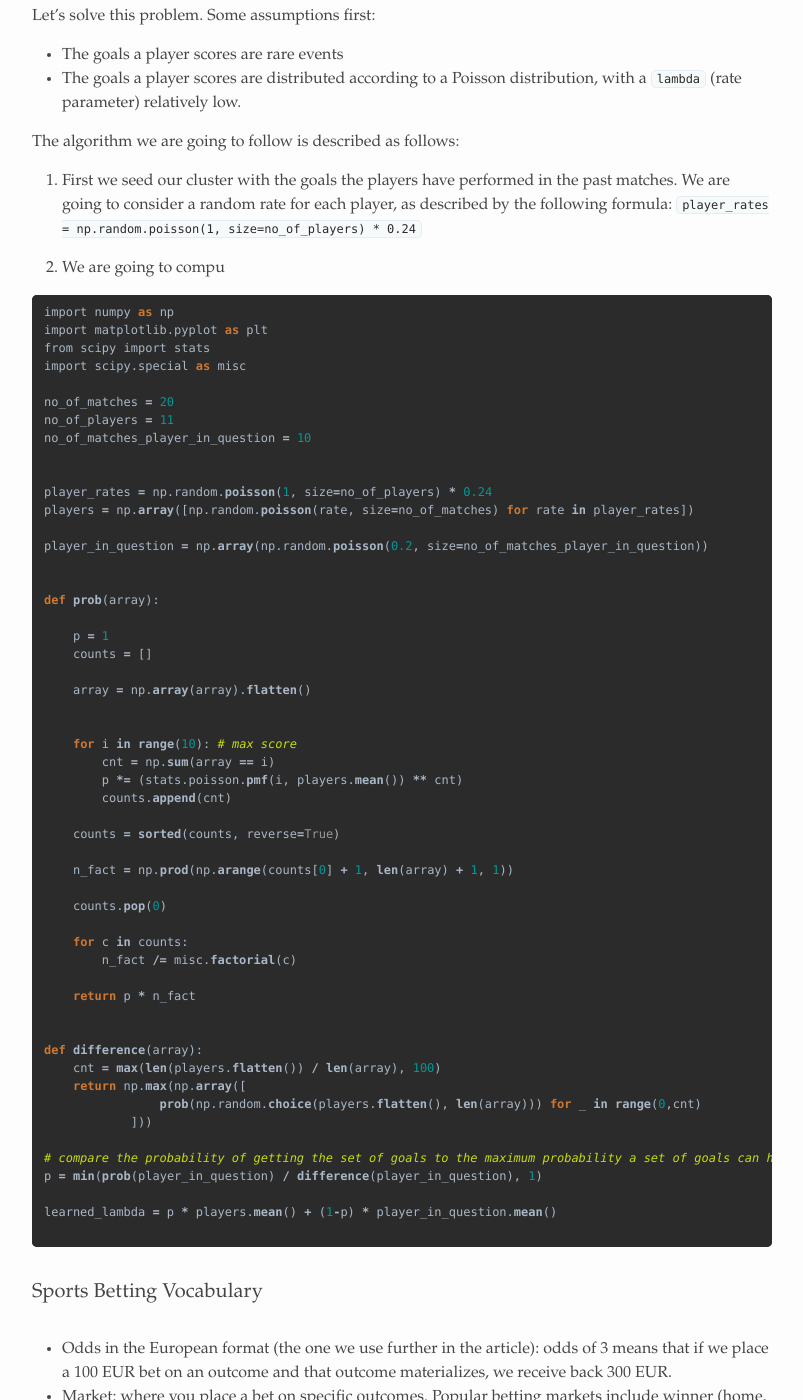
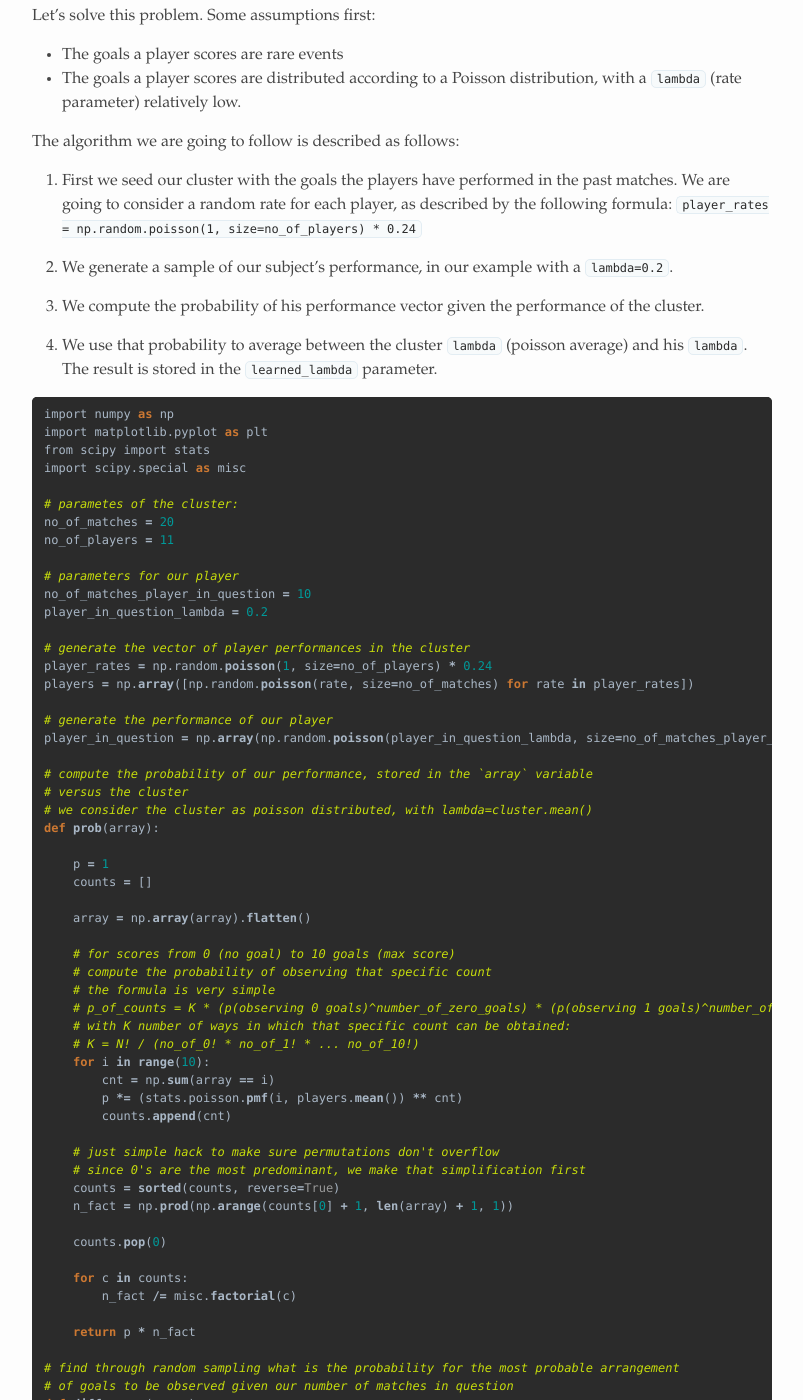
Before and after one commit to alexandrugris/my-jekyll-tech-blog, a Jekyll site: the page built from MyBlog/_posts/2017-10-29-odds-adjustment-risk.markdown, in a window 1280 px wide and 1400 px high, scrolled down 3911 px. Shown: the whole window, without its empty margins (238-1041 px from the left). Built offline with Jekyll 4.4.1, drawn with Linux system fonts in a browser that asks for light colours; some of the changed text lies outside the part shown.

Commit message:
Update 2017-10-29-odds-adjustment-risk.markdown

````diff
--- a/MyBlog/_posts/2017-10-29-odds-adjustment-risk.markdown
+++ b/MyBlog/_posts/2017-10-29-odds-adjustment-risk.markdown
@@ -127,7 +127,11 @@ The algorithm we are going to follow is described as follows:
 
 1. First we seed our cluster with the goals the players have performed in the past matches. We are going to consider a random rate for each player, as described by the following formula: `player_rates = np.random.poisson(1, size=no_of_players) * 0.24`
 
-2. We are going to compu
+2. We generate a sample of our subject's performance, in our example with a `lambda=0.2`.
+
+3. We compute the probability of his performance vector given the performance of the cluster.
+
+4. We use that probability to average between the cluster `lambda` (poisson average) and his `lambda`. The result is stored in the `learned_lambda` parameter.
 
 ```python
 import numpy as np
@@ -135,17 +139,24 @@ import matplotlib.pyplot as plt
 from scipy import stats
 import scipy.special as misc
 
+# parametes of the cluster:
 no_of_matches = 20
 no_of_players = 11
+
+# parameters for our player
 no_of_matches_player_in_question = 10
+player_in_question_lambda = 0.2
 
-
+# generate the vector of player performances in the cluster
 player_rates = np.random.poisson(1, size=no_of_players) * 0.24
 players = np.array([np.random.poisson(rate, size=no_of_matches) for rate in player_rates])
 
-player_in_question = np.array(np.random.poisson(0.2, size=no_of_matches_player_in_question))
+# generate the performance of our player
+player_in_question = np.array(np.random.poisson(player_in_question_lambda, size=no_of_matches_player_in_question))
 
-
+# compute the probability of our performance, stored in the `array` variable
+# versus the cluster
+# we consider the cluster as poisson distributed, with lambda=cluster.mean()
 def prob(array):
 
     p = 1
@@ -153,14 +164,20 @@ def prob(array):
 
     array = np.array(array).flatten()
 
-
-    for i in range(10): # max score
+    # for scores from 0 (no goal) to 10 goals (max score)
+    # compute the probability of observing that specific count
+    # the formula is very simple
+    # p_of_counts = K * (p(observing 0 goals)^number_of_zero_goals) * (p(observing 1 goals)^number_of_one goals)  * ...
+    # with K number of ways in which that specific count can be obtained:
+    # K = N! / (no_of_0! * no_of_1! * ... no_of_10!)
+    for i in range(10):
         cnt = np.sum(array == i)
         p *= (stats.poisson.pmf(i, players.mean()) ** cnt)
         counts.append(cnt)
 
+    # just simple hack to make sure permutations don't overflow
+    # since 0's are the most predominant, we make that simplification first
     counts = sorted(counts, reverse=True)
-
     n_fact = np.prod(np.arange(counts[0] + 1, len(array) + 1, 1))
 
     counts.pop(0)
@@ -170,7 +187,8 @@ def prob(array):
 
     return p * n_fact
 
-
+# find through random sampling what is the probability for the most probable arrangement
+# of goals to be observed given our number of matches in question
 def difference(array):
     cnt = max(len(players.flatten()) / len(array), 100)
     return np.max(np.array([
@@ -181,8 +199,14 @@ def difference(array):
 p = min(prob(player_in_question) / difference(player_in_question), 1)
 
 learned_lambda = p * players.mean() + (1-p) * player_in_question.mean()
+```
 
-```
+The simulated players cluster array:
+![Simulated player array]({{site.url}}/assets/bayes_5.png)
+
+The results of the our player in this context:
+![Results]({{site.url}}/assets/bayes_6.png)
+
 
 ### Sports Betting Vocabulary
 
````
